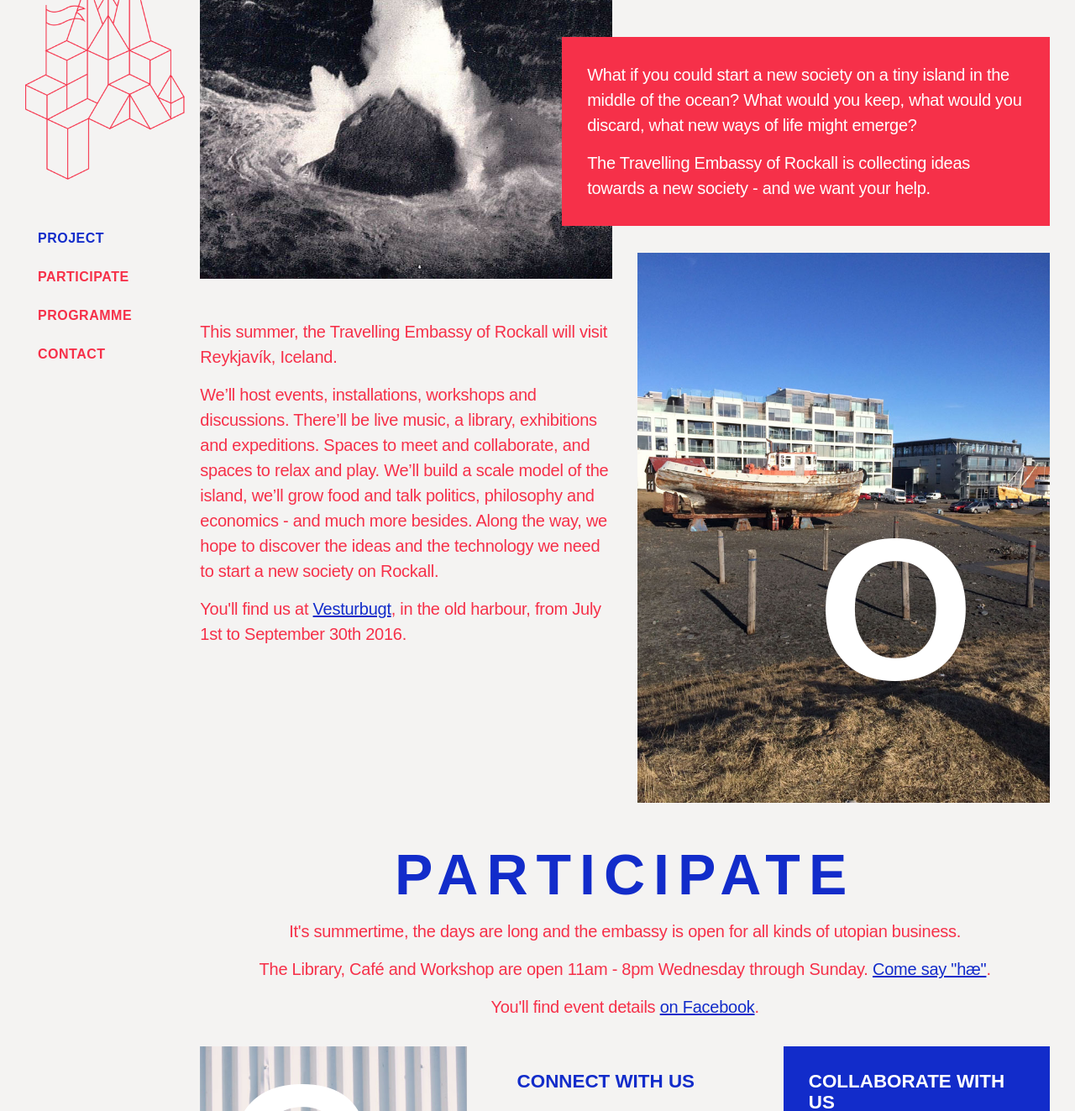
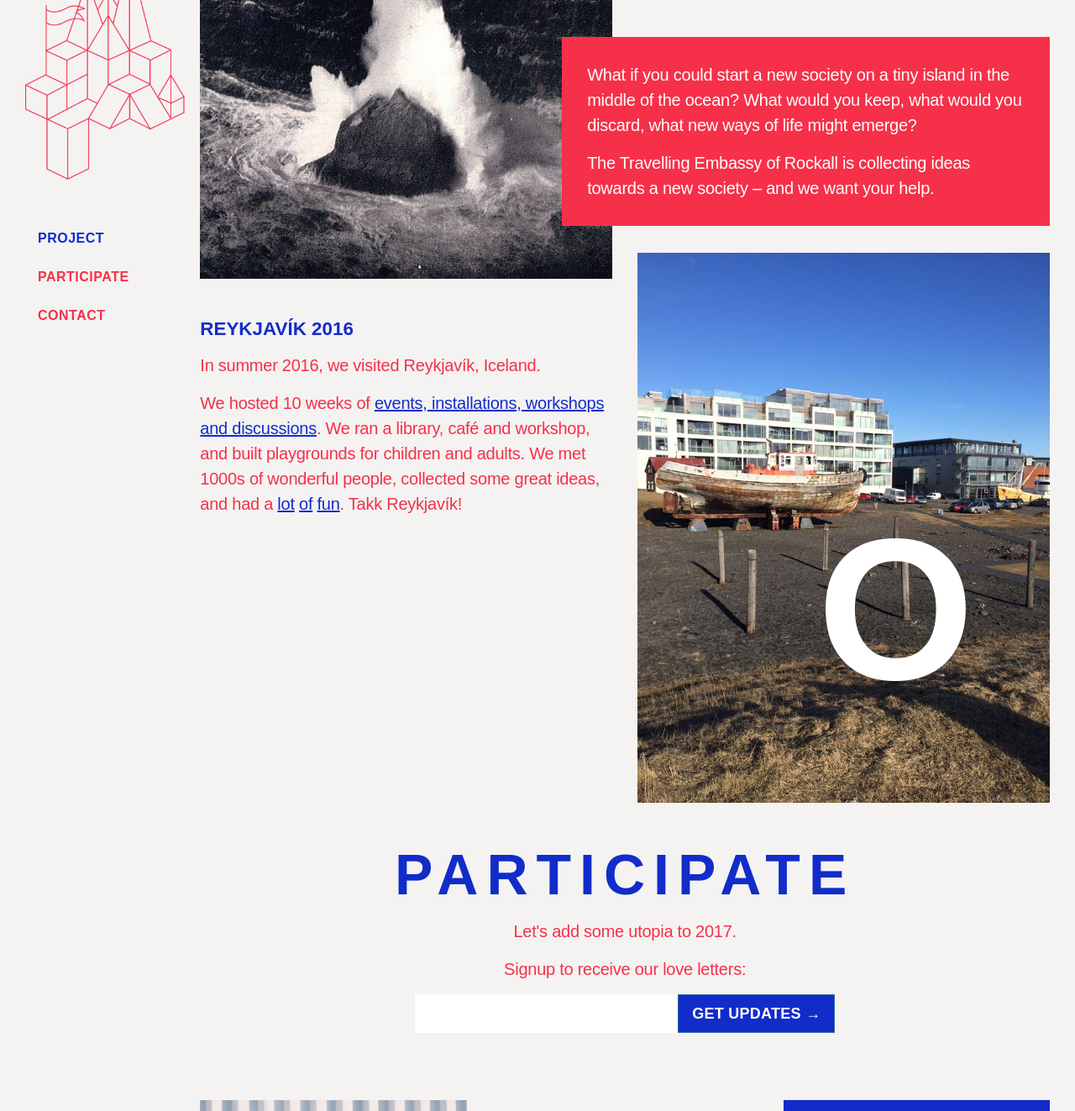
Before and after one commit to rockall-festival/rockall-festival.github.io, a Jekyll site: the page built from index.html, in a window 1280 px wide and 1400 px high, scrolled down 323 px, cut to the strip 77-1400 px from the top of the window. Shown: the whole strip at 84% size. Built offline with Jekyll 4.4.1, drawn with Linux system fonts in a browser that asks for light colours; some of the changed text lies outside the part shown.

Commit message:
Update homepage text
Signed-off-by: Peter Hartree <web@peterhartree.co.uk>

```diff
--- a/index.html
+++ b/index.html
@@ -18,8 +18,11 @@ layout: home
           <div id="nav-primary">
             <ul class="nav nav-primary nav-pills nav-stacked margin-top-larger">
                <li><a href="#project">Project</a></li>
+
                <li><a href="#participate">Participate</a></li>
+               <!--
                <li><a href="#programme">Programme</a></li>
+               -->
                <!--<li><a href="#">Blog</a></li>-->
                <li><a href="#contact">Contact</a></li>
             </ul>
@@ -64,7 +67,7 @@ layout: home
               <div class="well well-flush-left well-red margin-top-larger margin-bottom-large">
                 <p>What if you could start a new society on a tiny island in the middle of the ocean? What would you keep, what would you discard, what new ways of life might emerge?</p>
 
-                <p><strong>The Travelling Embassy of Rockall</strong> is collecting ideas towards a new society - and we want your&nbsp;help.</p>
+                <p><strong>The Travelling Embassy of Rockall</strong> is collecting ideas towards a new society – and we want your&nbsp;help.</p>
               </div>
             </div>
 
@@ -82,10 +85,9 @@ layout: home
             </div>
 
             <div class="margin-top-larger margin-bottom-larger">
-              <p>This summer, the Travelling Embassy of Rockall will visit <strong>Reykjavík,&nbsp;Iceland</strong>.</p>
-              <p>We’ll host events, installations, workshops and discussions. There’ll be live music, a library, exhibitions and expeditions. Spaces to meet and collaborate, and spaces to relax and play. We’ll build a scale model of the island, we’ll grow food and talk politics, philosophy and economics - and much more besides. Along the way, we hope to discover the ideas and the technology we need to start a new society on Rockall.</p>
-
-              <p>You'll find us at <a target="_blank" href="https://www.google.co.uk/maps/place/64%C2%B009'07.4%22N+21%C2%B056'55.0%22W/@64.1520663,-21.9508037,17z/data=!3m1!4b1!4m5!3m4!1s0x0:0x0!8m2!3d64.152064!4d-21.948615">Vesturbugt</a>, in the old harbour, from <strong>July 1st to September&nbsp;30th 2016.</strong></p>
+              <h2>Reykjavík 2016</h2>
+              <p>In summer 2016, we visited <strong>Reykjavík,&nbsp;Iceland</strong>.</p>
+              <p>We hosted 10 weeks of <a href="https://www.facebook.com/pg/RockallEmbassy/events/?ref=page_internal" target="_blank">events, installations, workshops and discussions</a>. We ran a library, café and workshop, and built playgrounds for children and adults. We met 1000s of wonderful people, collected some great ideas, and had a <a href="https://www.facebook.com/pg/RockallEmbassy/photos/?ref=page_internal" target="_blank">lot</a> <a href="https://twitter.com/RockallEmbassy/" target="_blank">of</a> <a href="https://www.instagram.com/RockallEmbassy/" target="_blank">fun</a>. Takk&nbsp;Reykjavík!</p>
             </div>
           </div>
 
@@ -94,12 +96,31 @@ layout: home
         <a id="participate" class="link-anchor"></a>
 
         <div class="row margin-top-nesgative-larger">
+
           <div class="col-sm-12 margin-bottom-large text-align-center">
             <h1>Participate</h1>
-            <p>It's summertime, the days are long and the embassy is open for all kinds of utopian business.</p>
-            <p>The Library, Café and Workshop are open 11am - 8pm Wednesday through Sunday. <a href="https://www.google.co.uk/maps/place/64%C2%B009'07.4%22N+21%C2%B056'55.0%22W/@64.1520663,-21.9508037,17z/data=!3m1!4b1!4m5!3m4!1s0x0:0x0!8m2!3d64.152064!4d-21.948615" target="_blank">Come say "hæ"</a>.</p>
-            <p>You'll find event details <a href="https://www.facebook.com/RockallEmbassy/events" target="_blank">on Facebook</a>.</p>
+            <p>Let's add some utopia to 2017.</p>
+            <p><strong>Signup to receive our love letters:</strong></p>
+            <div id="mc_embed_signup" class="margin-bottom-larger">
+              <form action="//rockall.us13.list-manage.com/subscribe/post?u=09bd604e246be9a6d3b53bfa0&amp;id=a5d43faeb7" method="post" id="mc-embedded-subscribe-form" name="mc-embedded-subscribe-form" class="validate margin-bottom-large text-align-center" target="_blank" novalidate>
+                <!--<label for="mce-EMAIL">Too cool for Facebook? Enter your email to receive our love&nbsp;letters:</label>-->
+                <div class="input-group" style="margin: auto;">
+                  <input type="email" name="EMAIL" class="form-control email input-lg">
+                  <span class="input-group-btn">
+                    <input type="submit" class="btn btn-primary btn-lg" value="Get updates &rarr;">
+                  </span>
+                </div>
+
+                <div id="mce-responses" class="clear">
+                  <div class="response" id="mce-error-response" style="display:none"></div>
+                  <div class="response" id="mce-success-response" style="display:none"></div>
+                </div>    <!-- real people should not fill this in and expect good things - do not remove this or risk form bot signups-->
+                  <div style="position: absolute; left: -5000px;" aria-hidden="true"><input type="text" name="b_09bd604e246be9a6d3b53bfa0_a5d43faeb7" tabindex="-1" value=""></div>
+                  <div class="clear"></div>
+              </form>
+            </div>
           </div>
+
           <div class="col-sm-4 col-md-4">
             <div class="wrap-image-with-letter-overlay">
               <img src="/img/building.jpg" alt="The stone">
@@ -163,6 +184,7 @@ layout: home
           </div>
         </div>
 
+        <!--
         <div class="row margin-bottom-large">
           <div class="col-sm-12 text-align-center">
             <a id="programme" class="link-anchor"></a>
@@ -170,6 +192,7 @@ layout: home
             <p>We have a wonderful series of events lined up for the summer. You'll find all the details <a href="https://www.facebook.com/RockallEmbassy/events">on Facebook</a>.</p>
           </div>
         </div>
+        -->
 
         <div class="row">
 
@@ -187,26 +210,9 @@ layout: home
           <div class="col-md-7">
             <div class="row margin-top">
               <div class="col-sm-9">
-              <div id="mc_embed_signup">
-                <form action="//rockall.us13.list-manage.com/subscribe/post?u=09bd604e246be9a6d3b53bfa0&amp;id=a5d43faeb7" method="post" id="mc-embedded-subscribe-form" name="mc-embedded-subscribe-form" class="validate margin-bottom-large" target="_blank" novalidate>
-                  <label for="mce-EMAIL">Too cool for Facebook? Enter your email to receive our love&nbsp;letters:</label>
-                  <div class="input-group">
-                    <input type="email" name="EMAIL" class="form-control email input-lg">
-                    <span class="input-group-btn">
-                      <input type="submit" class="btn btn-primary btn-lg" value="Get updates &rarr;">
-                    </span>
-                  </div>
 
-                  <div id="mce-responses" class="clear">
-                    <div class="response" id="mce-error-response" style="display:none"></div>
-                    <div class="response" id="mce-success-response" style="display:none"></div>
-                  </div>    <!-- real people should not fill this in and expect good things - do not remove this or risk form bot signups-->
-                    <div style="position: absolute; left: -5000px;" aria-hidden="true"><input type="text" name="b_09bd604e246be9a6d3b53bfa0_a5d43faeb7" tabindex="-1" value=""></div>
-                    <div class="clear"></div>
-                </form>
-              </div>
-
-              <p>If you’d like to suggest something for the summer programme, we'd love to hear from you. Write to <a href="mailto:team@rockall.is">team@rockall.is</a>.</p>
+              <!--
+              <p>If you’d like to suggest something for the summer programme, we'd love to hear from you. Write to <a href="mailto:team@rockall.is">team@rockall.is</a>.</p> -->
                 <div class="wrap-image-with-letter-overlay">
                   <img src="/img/huts.jpg" alt="The water">
                   <span class="letter-overlay letter-overlay-y">Y</span>
```
Also changed, not shown: other parts of index.html (+1 -1 lines).
